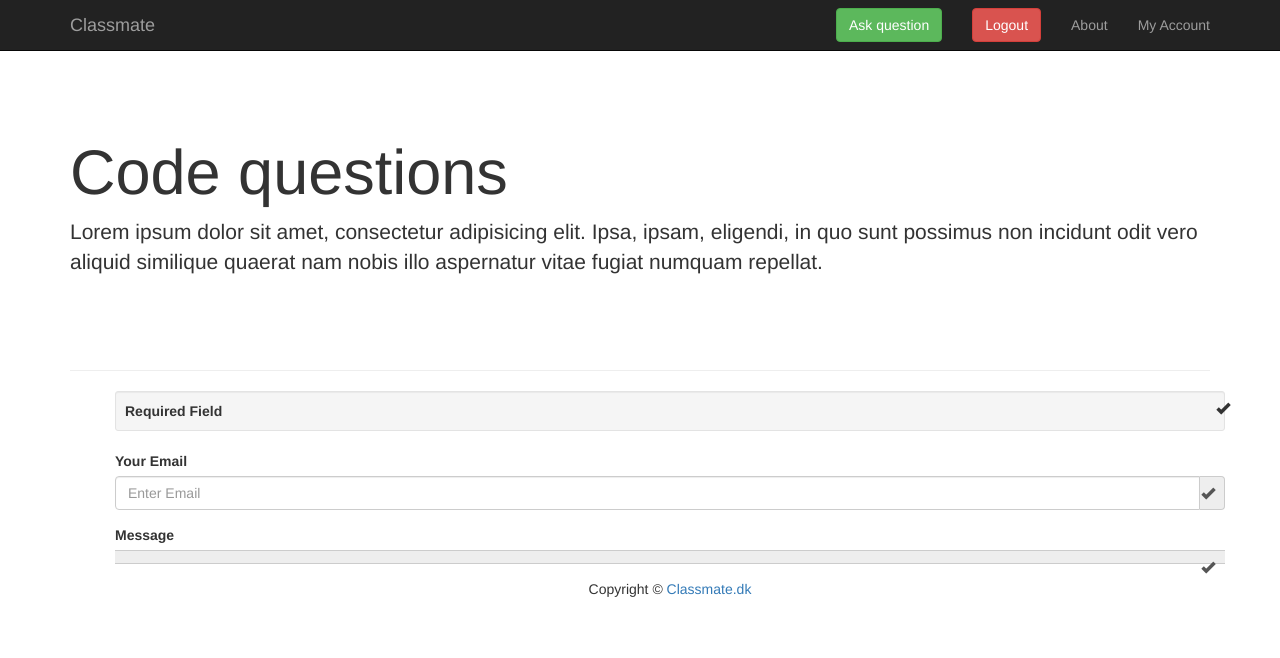
After one commit to bdobry/hackathon2016, a PHP site: page /askquestion.php in a window 1280 px wide. The commit adds this page. Shown: the top 658 px of the page. Run offline with PHP 8.4, Linux system fonts and the light colour scheme; some libraries are stand-ins or nearby versions.

Commit message:
Ask question page added

```diff
--- /dev/null
+++ b/askquestion.php
@@ -0,0 +1,49 @@
+	<?php
+	echo file_get_contents("head.php");
+	?>
+	<?php
+	echo file_get_contents("header.php");
+	?>
+
+    <div class="container">
+
+        <!-- Jumbotron Header -->
+        <header class="jumbotron fp-jt">
+            <h1>Code questions</h1>
+            <p>Lorem ipsum dolor sit amet, consectetur adipisicing elit. Ipsa, ipsam, eligendi, in quo sunt possimus non incidunt odit vero aliquid similique quaerat nam nobis illo aspernatur vitae fugiat numquam repellat.</p>
+        </header>
+
+        <hr>
+
+        <!-- Title -->
+            <div class="col-sm-12">
+            <div class="container">
+  <form role="form" action="" method="post" >
+    <div class="col-lg-12">
+      <div class="well well-sm"><strong><i class="glyphicon glyphicon-ok form-control-feedback"></i> Required Field</strong></div>
+      <div class="form-group">
+      <div class="form-group">
+        <label for="InputEmail">Your Email</label>
+        <div class="input-group">
+          <input type="email" class="form-control" id="InputEmail" name="InputEmail" placeholder="Enter Email" required  >
+          <span class="input-group-addon"><i class="glyphicon glyphicon-ok form-control-feedback"></i></span></div>
+      </div>
+      <div class="form-group">
+        <label for="InputMessage">Message</label>
+        <div class="input-group"
+          <textarea name="InputMessage" id="InputMessage" class="form-control" rows="5" required></textarea>
+          <span class="input-group-addon"><i class="glyphicon glyphicon-ok form-control-feedback"></i></span></div>
+      </div>
+  </form>
+  <hr class="featurette-divider hidden-lg">
+  </div>
+            </div>
+
+
+	<?php
+	echo file_get_contents("pagefooter.php");
+	?>
+
+	<?php
+	echo file_get_contents("footer.php");
+	?>
--- a/css/style.css
+++ b/css/style.css
@@ -133,6 +133,15 @@ a .categoryiconwrap{
 }
 
 .container>.navbar-header, .container-fluid>.navbar-header, .container>.navbar-collapse, .container-fluid>.navbar-collapse {
+    margin-right: 0px; */
+    margin-left: 0px;
+}
+
+.navbar-form {
     margin-right: 0px;
     margin-left: 0px;
+    border-top: 0px solid transparent;
+    border-bottom: 0px solid transparent;
+    -webkit-box-shadow: none;
+    box-shadow: none;
 }
```
